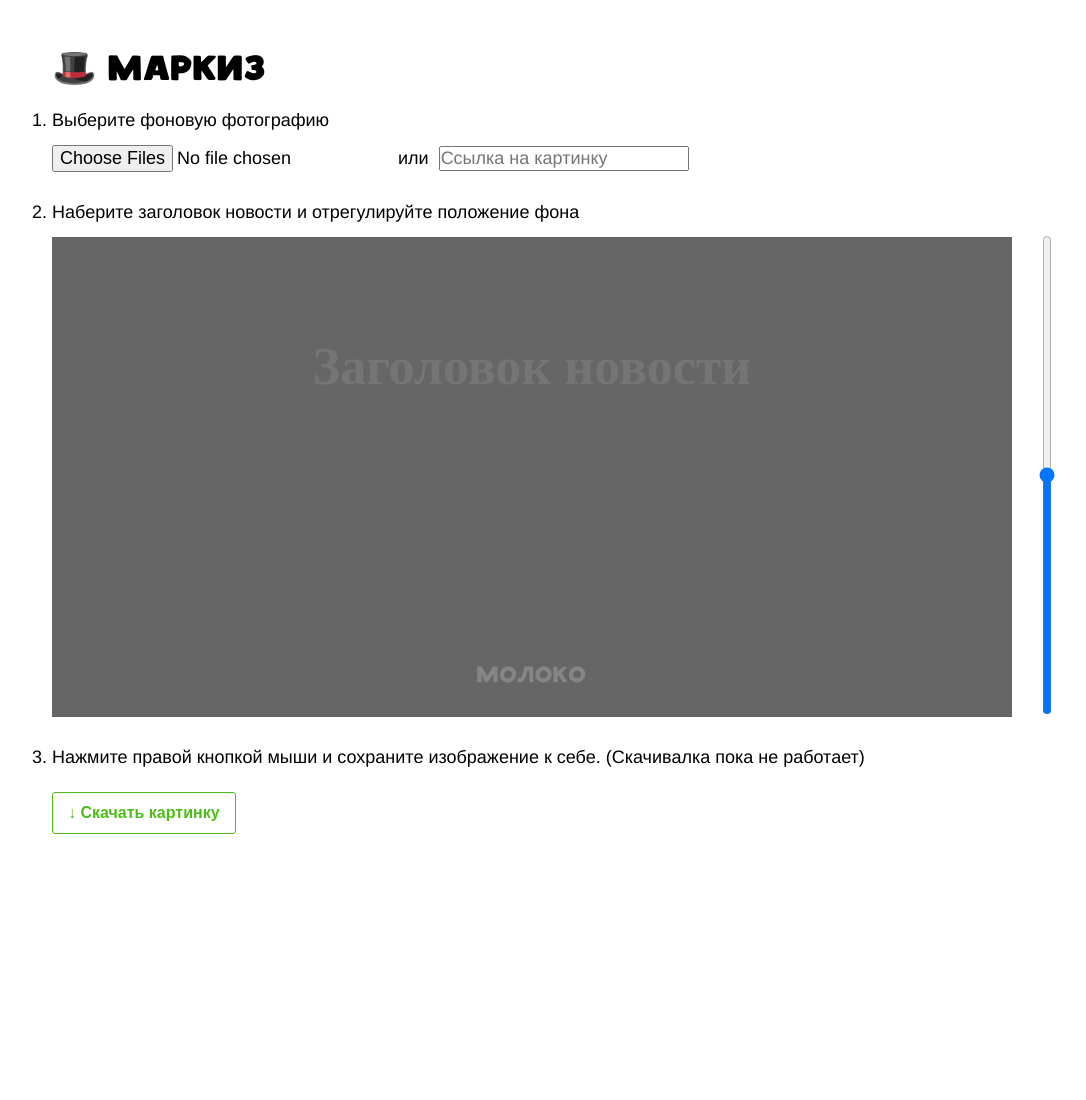
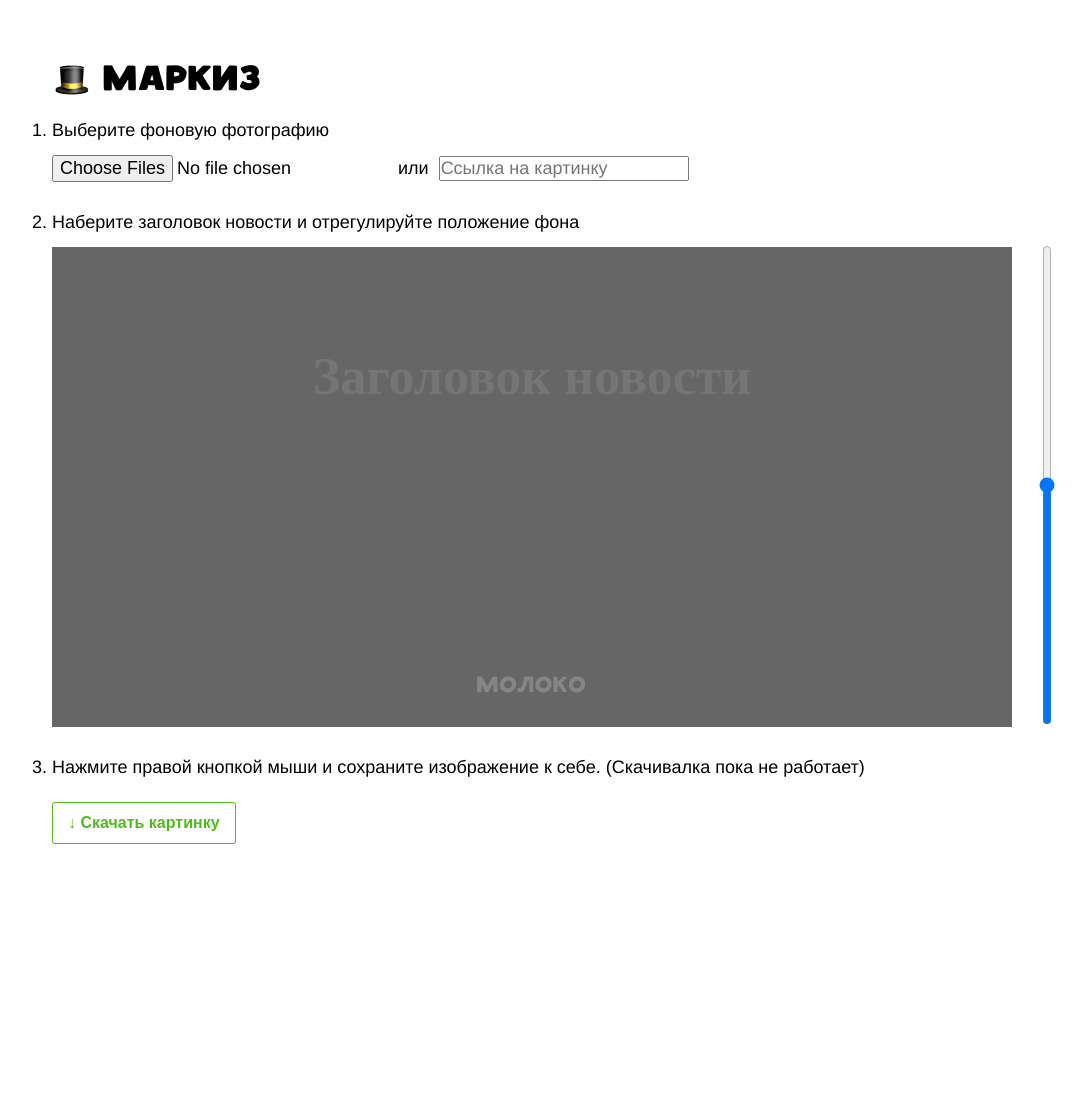
Before and after one commit to Kiryous/marquis, a website: page index.html in a window 1280 px wide. Shown: the top 1100 px of the page, without its empty margins (108-1194 px from the left). Drawn offline with nearby package versions, Linux system fonts and the light colour scheme; a web font is replaced by a local one.

Commit message:
Эмоджи картинкой

```diff
--- a/assets/css/style.css
+++ b/assets/css/style.css
@@ -40,6 +40,10 @@ body {
 .name {
   margin: 40px 0 20px 0;
   font-family: Shadow;
+}
+.name img {
+  width: 40px;
+  margin-bottom: -10px;
 }
 p {
   margin: 30px 0 15px -20px;
--- a/assets/source/styles/layout.styl
+++ b/assets/source/styles/layout.styl
@@ -19,6 +19,9 @@ body
 	// font-weight 300
 	font-family Shadow
 
+	img
+		width 40px
+		margin-bottom -10px
 p
 	margin 30px 0 15px -20px
 
--- a/index.html
+++ b/index.html
@@ -22,7 +22,7 @@
 <body>
 
 <div class="container">
-    <h1 class="name">🎩 Маркиз</h1>
+    <h1 class="name"><img src="assets/images/top-hat.png" width="36"> Маркиз</h1>
     <p>1. Выберите фоновую фотографию</p>
     <!-- Загрузка картинки -->
     <input type="file" id="files" name="files[]" multiple /> или  <input id="imageUrl" type="text" placeholder="Cсылка на картинку" onchange="changeBg(this.value)">
```
Also changed, not shown: assets/images/top-hat.png (added).
